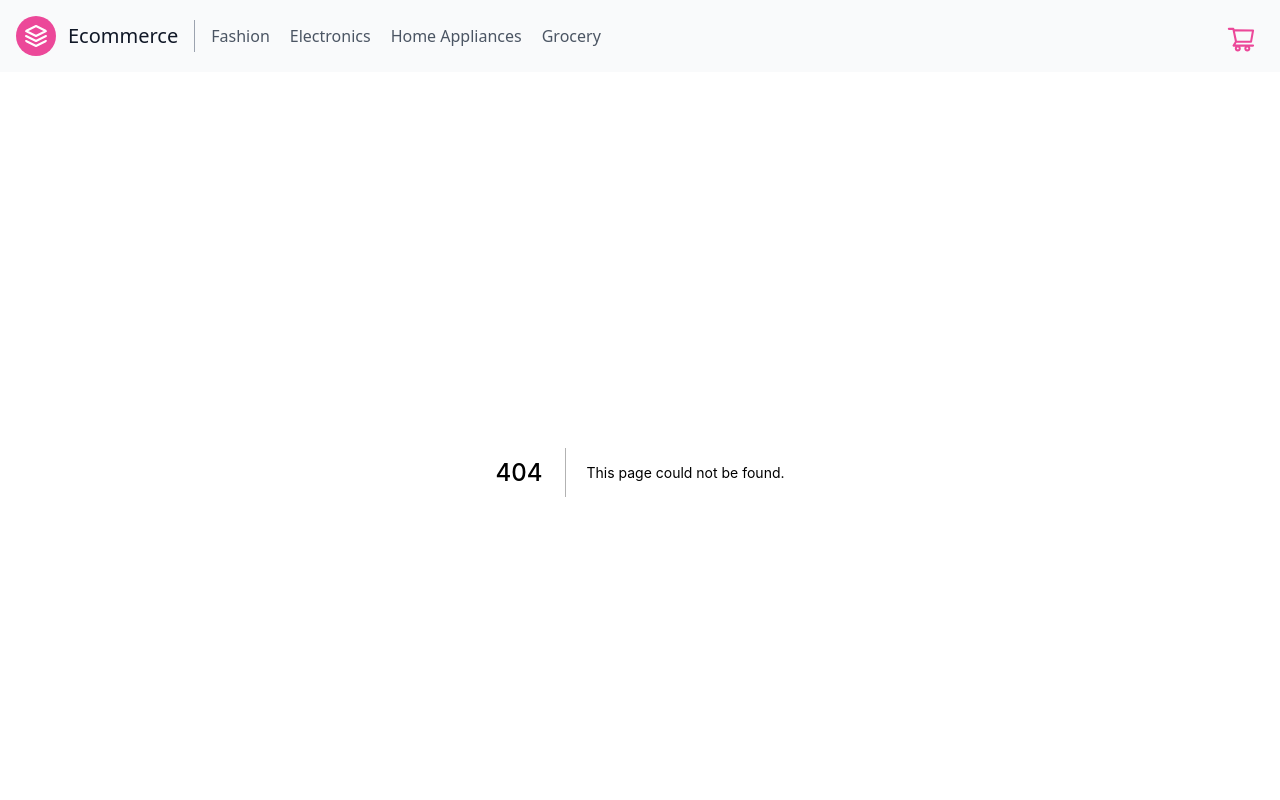
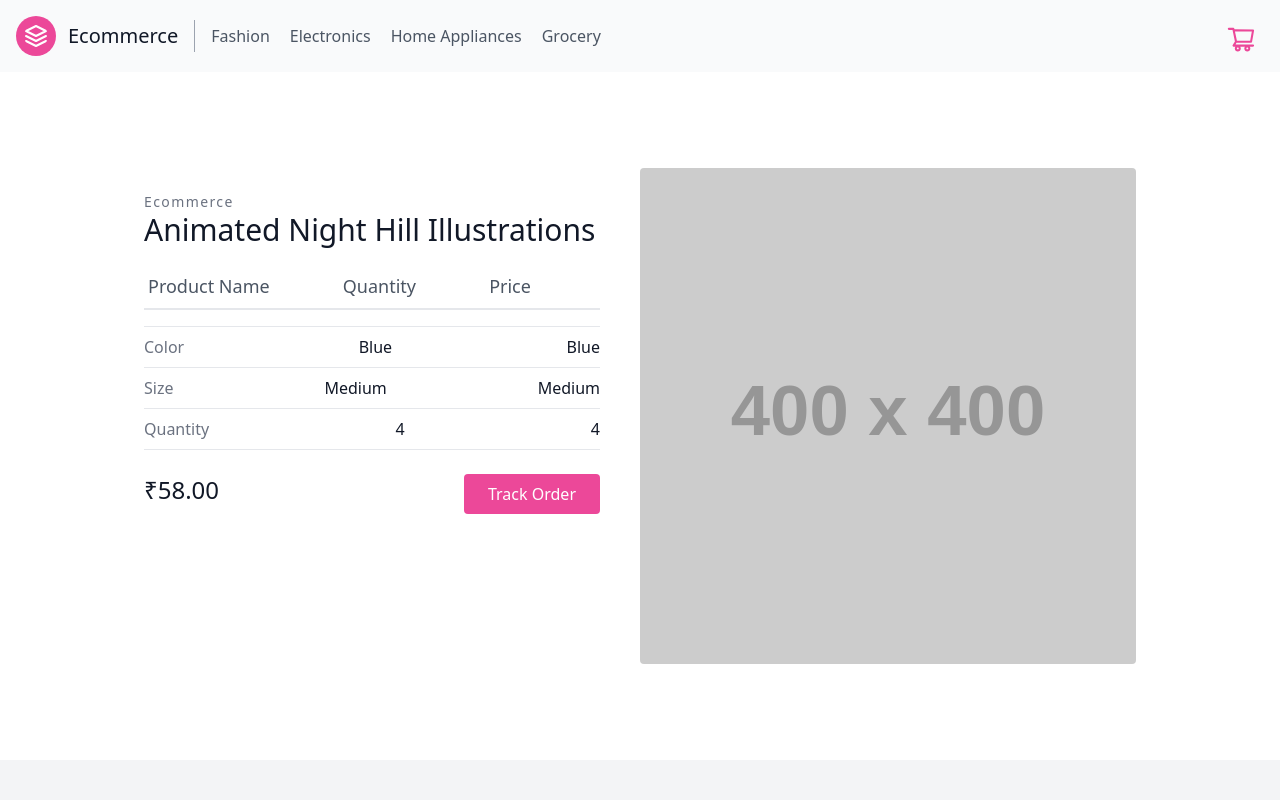
Before and after one commit to RohanSingh182003/Ecommerce, a Next.js app: page /order in a window 1280 px wide. Before the commit this address had no page. Shown: the top 800 px of the page. Built offline with nearby package versions, Linux system fonts and the light colour scheme.

Commit message:
adding order page

```diff
--- a/pages/about.js
+++ /dev/null
@@ -1,9 +0,0 @@
-import React from 'react'
-
-const About = () => {
-  return (
-    <div>About</div>
-  )
-}
-
-export default About
--- a/pages/checkout.js
+++ b/pages/checkout.js
@@ -1,6 +1,5 @@
 import React from 'react'
-import { AiOutlineShoppingCart } from 'react-icons/ai';
-import { GrClose } from 'react-icons/gr';
+import Link from 'next/link';
 import { FaPlus , FaMinus } from 'react-icons/fa';
 
 const Checkout = ( {subTotal , RemoveFromCart , cart , addItems}) => {
@@ -69,10 +68,10 @@ const Checkout = ( {subTotal , RemoveFromCart , cart , addItems}) => {
                     </div></li>
                   } )}
                 </ul>
-                <div className='text-center pb-6'><span className='font-semibold text-md'>Total : </span><span className='font-bold text-lg'>{subTotal}</span></div>
+                {subTotal<=0? <div></div> : <div className='text-center pb-6'><span className='font-semibold text-md'>Total : </span><span className='font-bold text-lg'>{subTotal}</span></div>}
               </div>
               <div className="p-2 w-full my-12">
-                <button className="flex mx-auto text-white bg-pink-500 border-0 py-2 px-8 focus:outline-none hover:bg-pink-600 rounded text-lg">Place Your Order</button>
+                <Link href={'/order'}><button className="flex mx-auto text-white bg-pink-500 border-0 py-2 px-8 focus:outline-none hover:bg-pink-600 rounded text-lg">Place Your Order</button></Link>
               </div>
             </div>
           </div>
--- /dev/null
+++ b/pages/order.js
@@ -0,0 +1,45 @@
+import React from 'react'
+
+const Order = () => {
+    return (
+        <div>
+            <section className="text-gray-600 body-font overflow-hidden">
+                <div className="container px-5 py-24 mx-auto">
+                    <div className="lg:w-4/5 mx-auto flex flex-wrap">
+                        <div className="lg:w-1/2 w-full lg:pr-10 lg:py-6 mb-6 lg:mb-0">
+                            <h2 className="text-sm title-font text-gray-500 tracking-widest">Ecommerce</h2>
+                            <h1 className="text-gray-900 text-3xl title-font font-medium mb-4">Animated Night Hill Illustrations</h1>
+                            <div className="flex mb-4">
+                                <a className="flex-grow border-b-2 py-2 text-lg px-1">Product Name</a>
+                                <a className="flex-grow border-b-2 py-2 text-lg px-1">Quantity</a>
+                                <a className="flex-grow border-b-2 py-2 text-lg px-1">Price</a>
+                            </div>
+                            <div className="flex border-t border-gray-200 py-2">
+                                <span className="text-gray-500">Color</span>
+                                <span className="ml-auto text-gray-900">Blue</span>
+                                <span className="ml-auto text-gray-900">Blue</span>
+                            </div>
+                            <div className="flex border-t border-gray-200 py-2">
+                                <span className="text-gray-500">Size</span>
+                                <span className="ml-auto text-gray-900">Medium</span>
+                                <span className="ml-auto text-gray-900">Medium</span>
+                            </div>
+                            <div className="flex border-t border-b mb-6 border-gray-200 py-2">
+                                <span className="text-gray-500">Quantity</span>
+                                <span className="ml-auto text-gray-900">4</span>
+                                <span className="ml-auto text-gray-900">4</span>
+                            </div>
+                            <div className="flex">
+                                <span className="title-font font-medium text-2xl text-gray-900">₹58.00</span>
+                                <button className="flex ml-auto text-white bg-pink-500 border-0 py-2 px-6 focus:outline-none hover:bg-pink-600 rounded">Track Order</button>
+                            </div>
+                        </div>
+                        <img alt="ecommerce" className="lg:w-1/2 w-full lg:h-auto h-64 object-cover object-center rounded" src="https://dummyimage.com/400x400" />
+                    </div>
+                </div>
+            </section>
+        </div>
+    )
+}
+
+export default Order
```
